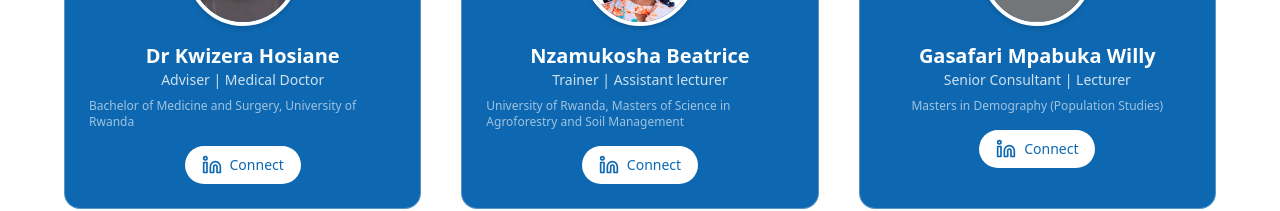
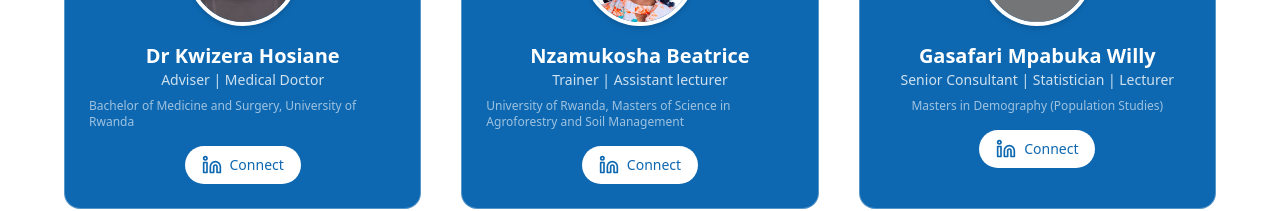
Before and after one commit to edouard2000/innostat, a React (Create React App) app: page /team in a window 1280 px wide. Shown: the part 1131-1342 px from the top of the page. Built offline with nearby package versions, Linux system fonts and the light colour scheme.

Commit message:
Update TeamPage.js

```diff
--- a/src/pages/TeamPage.js
+++ b/src/pages/TeamPage.js
@@ -6,7 +6,7 @@ const teamMembers = [
   {
     id: 1,
     name: "Izabayo Josias,MPH",
-    role: "Founder|Researcher|Statistician|Graphic Designer",
+    role: "Founder | Researcher | Statistician | Graphic Designer",
     education: "Master of Public Health-Epidemiology & Disease Control",
     linkedIn: "https://www.linkedin.com/in/izabayo-josias-957264205",
     avatar: "/josias.jpg",
@@ -70,7 +70,7 @@ const teamMembers = [
    {
     id: 8,
     name: "Gasafari Mpabuka Willy",
-    role: "Senior Consultant | Lecturer",
+    role: "Senior Consultant | Statistician | Lecturer",
     education: "Masters in Demography (Population Studies)",
     linkedIn: "https://www.linkedin.com/in/willy-gasafari-383b2a179",
     avatar: "/willy.jpg",
```
